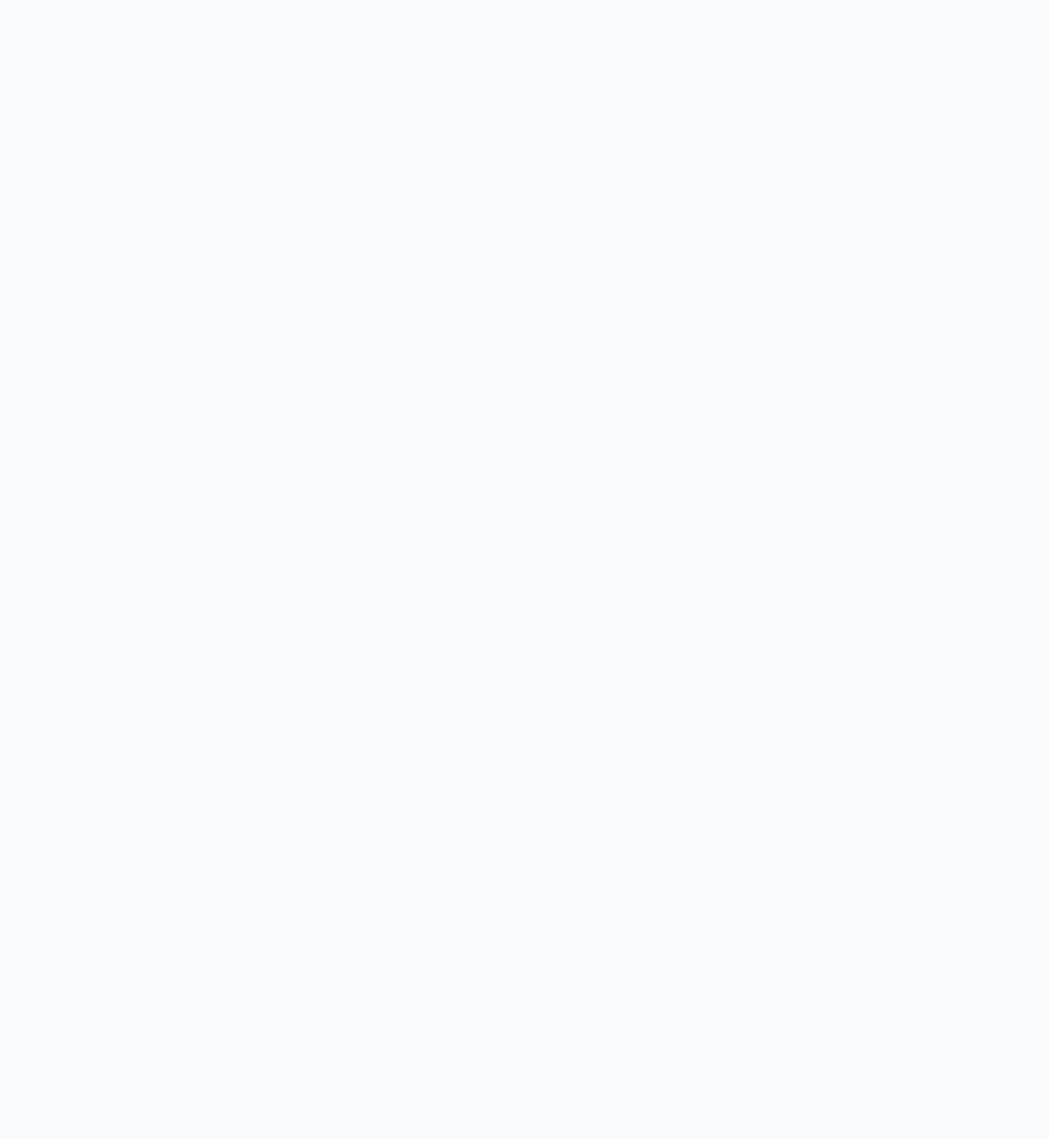
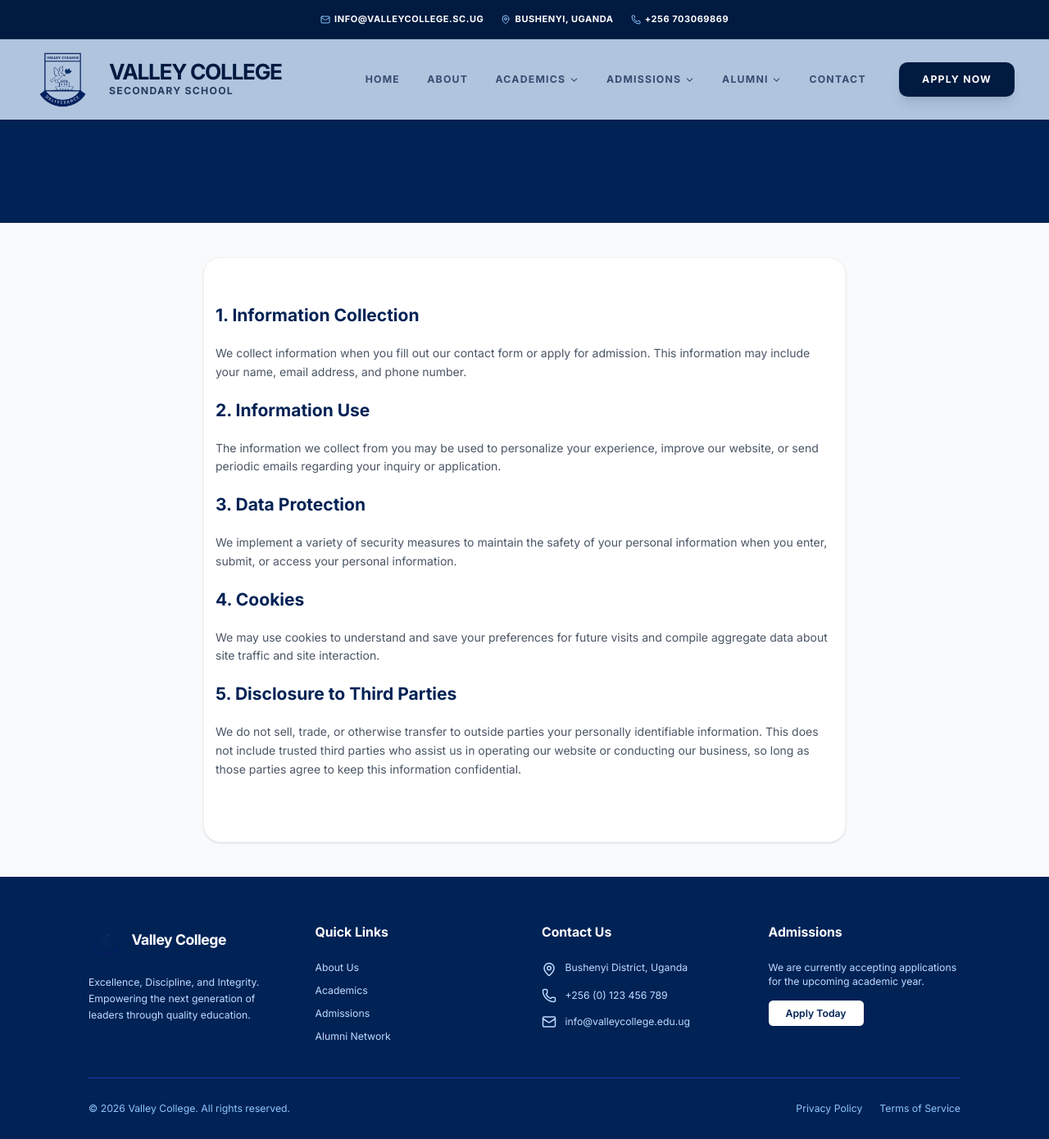
Before and after one commit to keith156/valleycollege, a React (Vite) app: page /privacy in a window 1280 px wide. Before the commit this address had no page. Shown: the whole page at 82% size. Before the commit the page ends 800 px from the top, so only its background shows below. Built offline with nearby package versions, Linux system fonts and the light colour scheme.

Commit message:
Add Terms and Conditions checkbox to contact form and create Privacy/Terms pages for compliance

```diff
--- a/src/App.tsx
+++ b/src/App.tsx
@@ -16,6 +16,8 @@ const Admissions = lazy(() => import('./pages/Admissions'));
 const Alumni = lazy(() => import('./pages/Alumni'));
 const Contact = lazy(() => import('./pages/Contact'));
 const Admin = lazy(() => import('./pages/Admin'));
+const Terms = lazy(() => import('./pages/Terms'));
+const Privacy = lazy(() => import('./pages/Privacy'));
 
 // Loading fallback components
 const PageLoader = () => (
@@ -38,6 +40,8 @@ export default function App() {
             <Route path="alumni" element={<Alumni />} />
             <Route path="contact" element={<Contact />} />
             <Route path="admin" element={<Admin />} />
+            <Route path="terms" element={<Terms />} />
+            <Route path="privacy" element={<Privacy />} />
           </Route>
         </Routes>
       </Suspense>
--- a/src/components/Footer.tsx
+++ b/src/components/Footer.tsx
@@ -73,8 +73,8 @@ export function Footer() {
         <div className="border-t border-blue-800 pt-8 flex flex-col md:flex-row justify-between items-center gap-4 text-sm text-blue-300">
           <p>&copy; {new Date().getFullYear()} Valley College. All rights reserved.</p>
           <div className="flex gap-6">
-            <Link to="#" className="hover:text-white transition-colors">Privacy Policy</Link>
-            <Link to="#" className="hover:text-white transition-colors">Terms of Service</Link>
+            <Link to="/privacy" className="hover:text-white transition-colors">Privacy Policy</Link>
+            <Link to="/terms" className="hover:text-white transition-colors">Terms of Service</Link>
           </div>
         </div>
       </div>
--- a/src/pages/Contact.tsx
+++ b/src/pages/Contact.tsx
@@ -1,4 +1,5 @@
 import { MapPin, Phone, Mail, Clock, Send } from 'lucide-react';
+import { Link } from 'react-router-dom';
 import { motion } from 'motion/react';
 
 export default function Contact() {
@@ -122,7 +123,19 @@ export default function Contact() {
                 <textarea rows={5} className="w-full px-4 py-3 rounded-xl border border-gray-200 focus:outline-none focus:ring-2 focus:ring-primary/20 focus:border-primary transition-all bg-gray-50 focus:bg-white resize-none" placeholder="How can we help you?"></textarea>
               </div>
 
-              <button type="button" className="w-full bg-primary text-white hover:bg-primary/90 py-4 rounded-xl font-bold transition-all hover:-translate-y-1 shadow-md flex items-center justify-center gap-2 text-lg">
+              <div className="flex items-start gap-3 p-1">
+                <input
+                  type="checkbox"
+                  id="terms"
+                  required
+                  className="mt-1.5 h-4 w-4 rounded border-gray-300 text-primary focus:ring-primary transition-all cursor-pointer"
+                />
+                <label htmlFor="terms" className="text-sm text-gray-600 leading-relaxed cursor-pointer select-none">
+                  I agree to the <Link to="/terms" className="text-primary hover:underline font-semibold">Terms of Service</Link> and <Link to="/privacy" className="text-primary hover:underline font-semibold">Privacy Policy</Link>. I understand that Valley College will process my data according to these terms.
+                </label>
+              </div>
+
+              <button type="submit" className="w-full bg-primary text-white hover:bg-primary/90 py-4 rounded-xl font-bold transition-all hover:-translate-y-1 shadow-md flex items-center justify-center gap-2 text-lg">
                 <Send size={20} /> Send Message
               </button>
             </form>
--- /dev/null
+++ b/src/pages/Privacy.tsx
@@ -0,0 +1,41 @@
+import { motion } from 'motion/react';
+
+export default function Privacy() {
+  return (
+    <div className="flex flex-col bg-gray-50 min-h-screen">
+      <div className="bg-primary text-white py-12">
+        <div className="max-w-7xl mx-auto px-4 text-center">
+          <h1 className="text-3xl md:text-5xl font-bold">Privacy Policy</h1>
+        </div>
+      </div>
+      <div className="max-w-4xl mx-auto px-4 py-16 bg-white my-12 rounded-3xl shadow-sm border border-gray-100 prose prose-blue">
+        <motion.div initial={{ opacity: 0, y: 20 }} animate={{ opacity: 1, y: 0 }}>
+          <h2 className="text-2xl font-bold mb-6">1. Information Collection</h2>
+          <p className="mb-6 text-gray-600 leading-relaxed">
+            We collect information when you fill out our contact form or apply for admission. This information may include your name, email address, and phone number.
+          </p>
+
+          <h2 className="text-2xl font-bold mb-6">2. Information Use</h2>
+          <p className="mb-6 text-gray-600 leading-relaxed">
+            The information we collect from you may be used to personalize your experience, improve our website, or send periodic emails regarding your inquiry or application.
+          </p>
+
+          <h2 className="text-2xl font-bold mb-6">3. Data Protection</h2>
+          <p className="mb-6 text-gray-600 leading-relaxed">
+            We implement a variety of security measures to maintain the safety of your personal information when you enter, submit, or access your personal information.
+          </p>
+
+          <h2 className="text-2xl font-bold mb-6">4. Cookies</h2>
+          <p className="mb-6 text-gray-600 leading-relaxed">
+            We may use cookies to understand and save your preferences for future visits and compile aggregate data about site traffic and site interaction.
+          </p>
+
+          <h2 className="text-2xl font-bold mb-6">5. Disclosure to Third Parties</h2>
+          <p className="mb-6 text-gray-600 leading-relaxed">
+            We do not sell, trade, or otherwise transfer to outside parties your personally identifiable information. This does not include trusted third parties who assist us in operating our website or conducting our business, so long as those parties agree to keep this information confidential.
+          </p>
+        </motion.div>
+      </div>
+    </div>
+  );
+}
--- /dev/null
+++ b/src/pages/Terms.tsx
@@ -0,0 +1,41 @@
+import { motion } from 'motion/react';
+
+export default function Terms() {
+  return (
+    <div className="flex flex-col bg-gray-50 min-h-screen">
+      <div className="bg-primary text-white py-12">
+        <div className="max-w-7xl mx-auto px-4 text-center">
+          <h1 className="text-3xl md:text-5xl font-bold">Terms of Service</h1>
+        </div>
+      </div>
+      <div className="max-w-4xl mx-auto px-4 py-16 bg-white my-12 rounded-3xl shadow-sm border border-gray-100 prose prose-blue">
+        <motion.div initial={{ opacity: 0, y: 20 }} animate={{ opacity: 1, y: 0 }}>
+          <h2 className="text-2xl font-bold mb-6">1. Acceptance of Terms</h2>
+          <p className="mb-6 text-gray-600 leading-relaxed">
+            By accessing and using this website, you accept and agree to be bound by the terms and provision of this agreement.
+          </p>
+
+          <h2 className="text-2xl font-bold mb-6">2. Use License</h2>
+          <p className="mb-6 text-gray-600 leading-relaxed">
+            Permission is granted to temporarily download one copy of the materials (information or software) on Valley College's website for personal, non-commercial transitory viewing only.
+          </p>
+
+          <h2 className="text-2xl font-bold mb-6">3. Disclaimer</h2>
+          <p className="mb-6 text-gray-600 leading-relaxed">
+            The materials on Valley College's website are provided on an 'as is' basis. Valley College makes no warranties, expressed or implied, and hereby disclaims and negates all other warranties including, without limitation, implied warranties or conditions of merchantability, fitness for a particular purpose, or non-infringement of intellectual property or other violation of rights.
+          </p>
+
+          <h2 className="text-2xl font-bold mb-6">4. Limitations</h2>
+          <p className="mb-6 text-gray-600 leading-relaxed">
+            In no event shall Valley College or its suppliers be liable for any damages (including, without limitation, damages for loss of data or profit, or due to business interruption) arising out of the use or inability to use the materials on Valley College's website.
+          </p>
+
+          <h2 className="text-2xl font-bold mb-6">5. Revisions and Errata</h2>
+          <p className="mb-6 text-gray-600 leading-relaxed">
+            The materials appearing on Valley College's website could include technical, typographical, or photographic errors. Valley College does not warrant that any of the materials on its website are accurate, complete or current.
+          </p>
+        </motion.div>
+      </div>
+    </div>
+  );
+}
```
